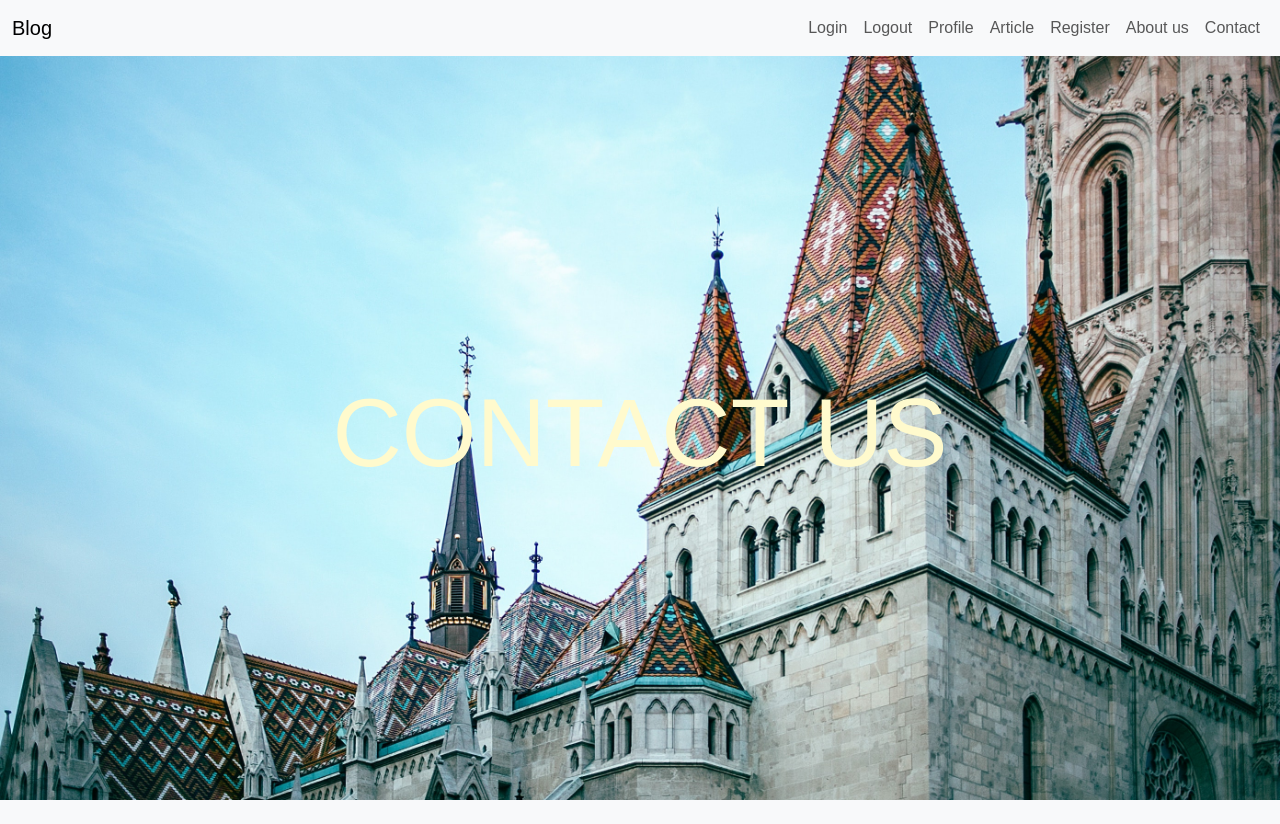
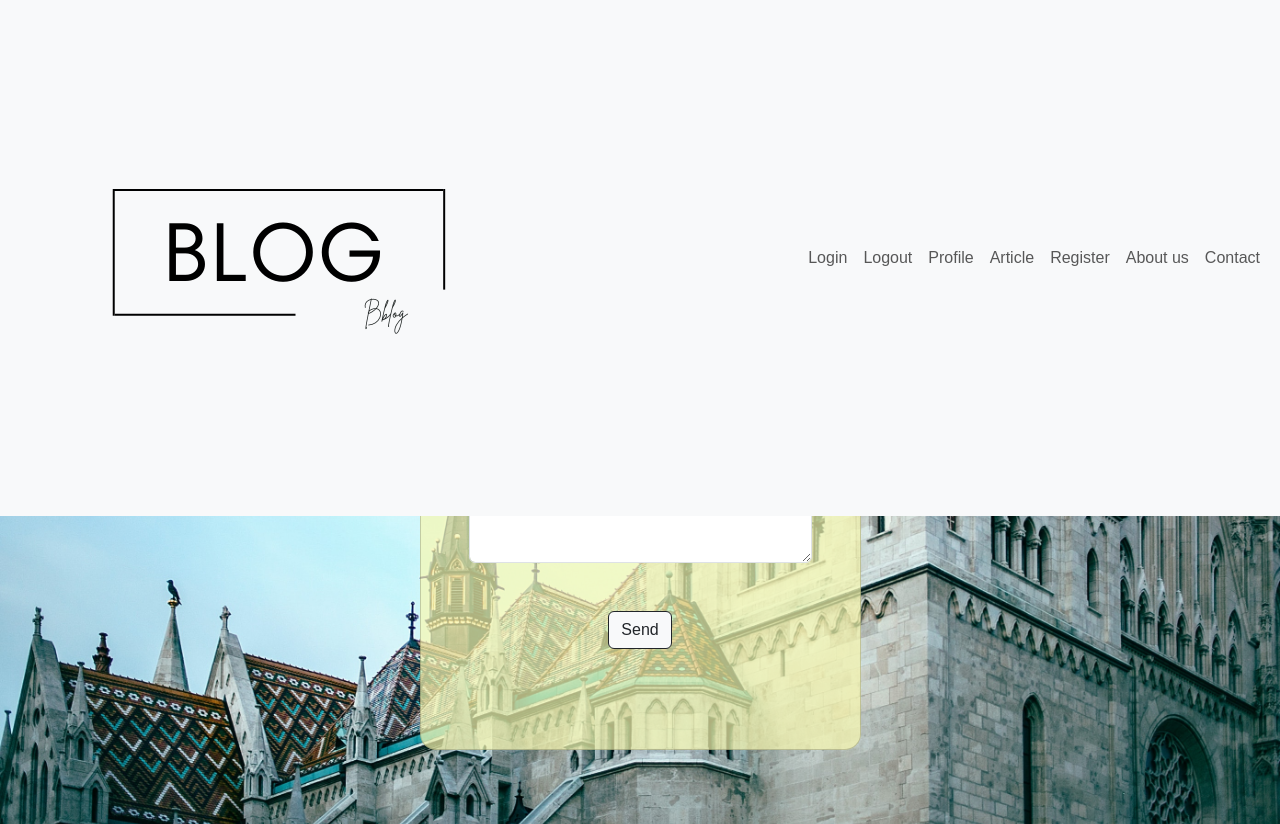
Before and after one commit to PaulaRodriguezRomera/assignment, a Flask app: page /contact in a window 1280 px wide. Before the commit the page ends 800 px from the top, so only its background shows below. Run offline with Flask 3, Linux system fonts and the light colour scheme.

Commit message:
cards/forms amended

```diff
--- a/static/css/contact.css
+++ b/static/css/contact.css
@@ -16,3 +16,9 @@
                 margin-top: 50px;
                 color: lemonchiffon;
             }
+
+   .card {
+       background-color: rgba(248, 248, 176, 0.7);
+       color: #000;
+       border-radius: 1rem;
+   }
--- a/static/css/login.css
+++ b/static/css/login.css
@@ -10,3 +10,9 @@
                justify-content: center;
                min-height: 100vh;
            }
+
+  .card {
+       background-color: rgba(248, 248, 176, 0.7);
+       color: #000;
+       border-radius: 1rem;
+   }
--- a/static/css/logout.css
+++ b/static/css/logout.css
@@ -16,3 +16,9 @@
                 margin-top: 50px;
                 color: lemonchiffon;
             }
+
+      .card {
+       background-color: rgba(248, 248, 176, 0.7);
+       color: #000;
+       border-radius: 1rem;
+   }
--- a/static/css/register.css
+++ b/static/css/register.css
@@ -16,3 +16,9 @@
                 margin-top: 50px;
                 color: lemonchiffon;
             }
+
+      .card {
+       background-color: rgba(248, 248, 176, 0.7);
+       color: #000;
+       border-radius: 1rem;
+   }
--- a/templates/article.html
+++ b/templates/article.html
@@ -12,7 +12,7 @@
 
     <body>
 
-    <h1>ARTICLE</h1>
+    <h1>Write your posts</h1>
 
     </body>
     </html>
--- a/templates/contact.html
+++ b/templates/contact.html
@@ -11,9 +11,42 @@
 
 
     <body>
+        <section class="vh-100">
+              <div class="container py-5 h-100">
+                <div class="row d-flex justify-content-center align-items-center h-100">
+                  <div class="col-12 col-md-8 col-lg-6 col-xl-5">
+                    <div class="card">
+                      <div class="card-body p-5 text-center">
 
-    <h1>CONTACT US</h1>
+                        <div class="mb-md-5 mt-md-4 pb-1">
 
+                          <h2 class="fw-bold mb-5 text-uppercase">Contact us</h2>
+
+                                <form id="contact_form" name="contact_form" method="post">
+                                    <div class="mb-5 row">
+                                        <div class="col">
+                                            <input type="text" required maxlength="50" class="form-control" id="name" name="name" placeholder="Name">
+                                        </div>
+                                    </div>
+
+                                    <div class="mb-5 row">
+                                        <div class="col">
+                                            <input type="email" required maxlength="50" class="form-control" id="email_addr" name="email" placeholder="Email">
+                                        </div>
+
+                                    </div>
+                                    <div class="mb-5">
+                                        <textarea class="form-control" id="message" name="message" rows="5" placeholder="Text"></textarea>
+                                    </div>
+                                      <button class="btn btn-light btn-outline-dark" type="submit">Send</button>
+                                </form>
+                        </div>
+                      </div>
+                    </div>
+                  </div>
+                </div>
+              </div>
+        </section>
     </body>
     </html>
 {% endblock %}
--- a/templates/navbar.html
+++ b/templates/navbar.html
@@ -1,10 +1,15 @@
 <div class="fixed-top">
 <nav class="navbar navbar-expand-lg bg-body-tertiary">
   <div class="container-fluid">
-    <a class="navbar-brand" href="{{ url_for('index')}}">Blog</a>
+
+    <a class="navbar-brand" href="{{ url_for('index')}}"></a>
+        <img src="../images/bblog_logo.png" alt="logo" class="logo">
+
+
     <button class="navbar-toggler" type="button" data-bs-toggle="collapse" data-bs-target="#navbarSupportedContent" aria-controls="navbarSupportedContent" aria-expanded="false" aria-label="Toggle navigation">
       <span class="navbar-toggler-icon"></span>
     </button>
+
     <div class="collapse navbar-collapse" id="navbarSupportedContent">
       <ul class="navbar-nav justify-content-end ms-auto">
 
@@ -15,7 +20,7 @@
           <a class="nav-link" href="{{ url_for('logout') }}">Logout</a>
         </li>
           <li class="nav-item">
-          <a class="nav-link" href="{{ url_for('user', name='name') }} ">Profile</a>
+          <a class="nav-link" href="{{ url_for('profile', name='profile') }} ">Profile</a>
         </li>
            <li class="nav-item">
           <a class="nav-link" href="{{ url_for('article', name='article') }} ">Article</a>
```
Also changed, not shown: templates/login.html (+12 -10 lines), templates/logout.html (+30 -2 lines), templates/register.html (+40 -1 lines), static/images/bblog_logo.png (added).
